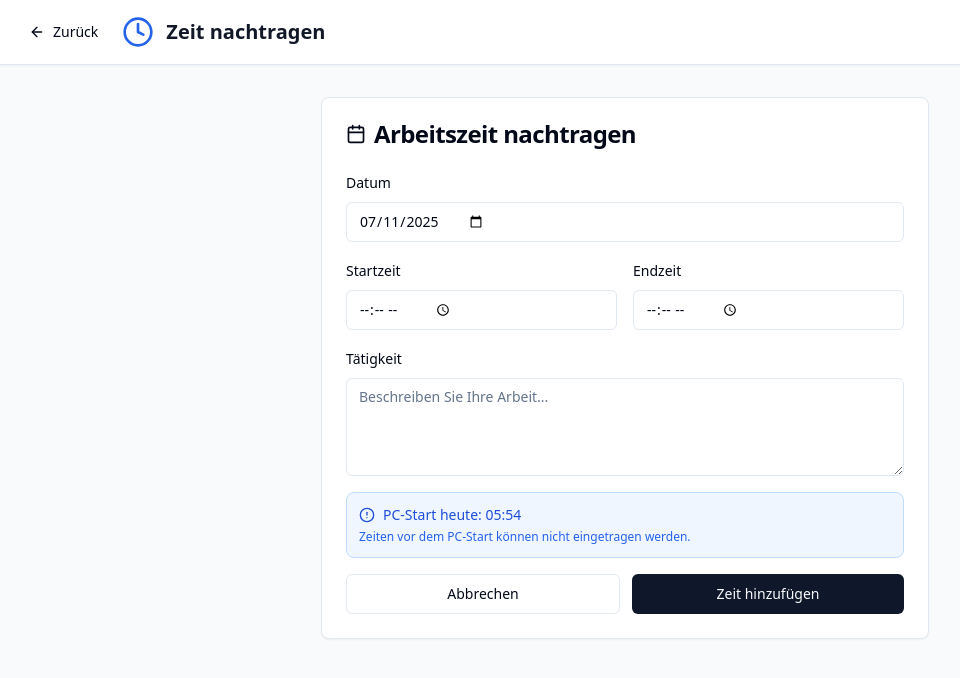
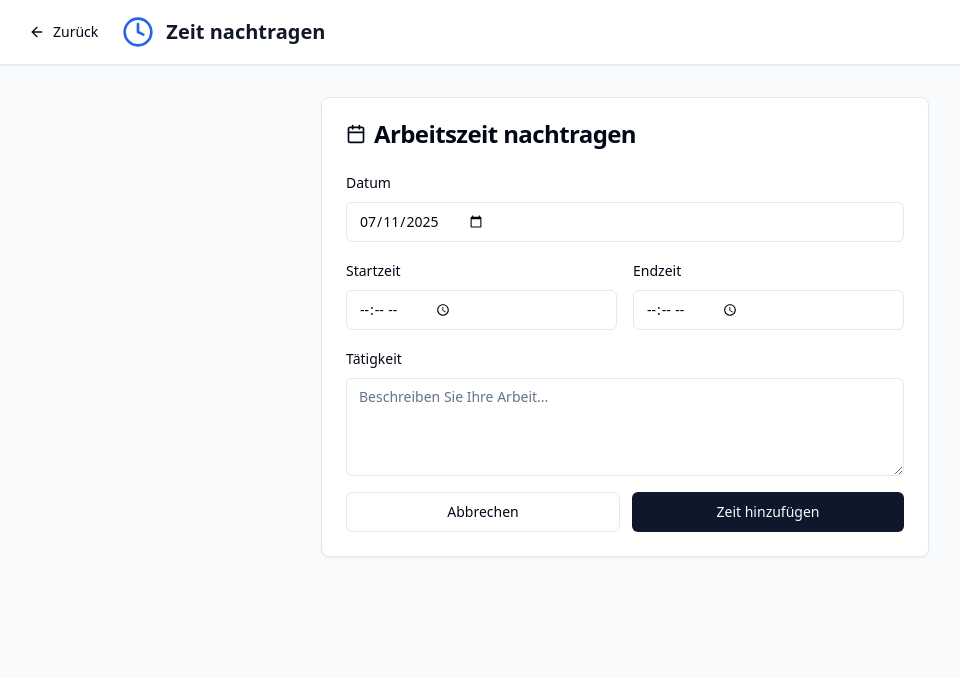
Before and after one commit to xRezper/praktikanten-zeit-erfasser, a React (Vite) app: page /manual-entry in a window 1280 px wide. Shown: the top 678 px of the page, without its empty margins (15-975 px from the left). Built offline with nearby package versions, Linux system fonts and the light colour scheme; sample sign-in values are in the browser's storage.

Commit message:
Fix: Remove PC start time validation
The AI removed the PC start time validation, but the message is still showing.

```diff
--- a/src/components/ManualTimeEntry.tsx
+++ b/src/components/ManualTimeEntry.tsx
@@ -170,17 +170,6 @@ const ManualTimeEntry: React.FC = () => {
                 />
               </div>
 
-              {systemStartTime && (
-                <div className="p-3 bg-blue-50 border border-blue-200 rounded-lg">
-                  <div className="flex items-center gap-2 text-blue-700 text-sm">
-                    <AlertCircle className="h-4 w-4" />
-                    PC-Start heute: {systemStartTime}
-                  </div>
-                  <p className="text-xs text-blue-600 mt-1">
-                    Zeiten vor dem PC-Start können nicht eingetragen werden.
-                  </p>
-                </div>
-              )}
 
               <div className="flex gap-3">
                 <Button
```
